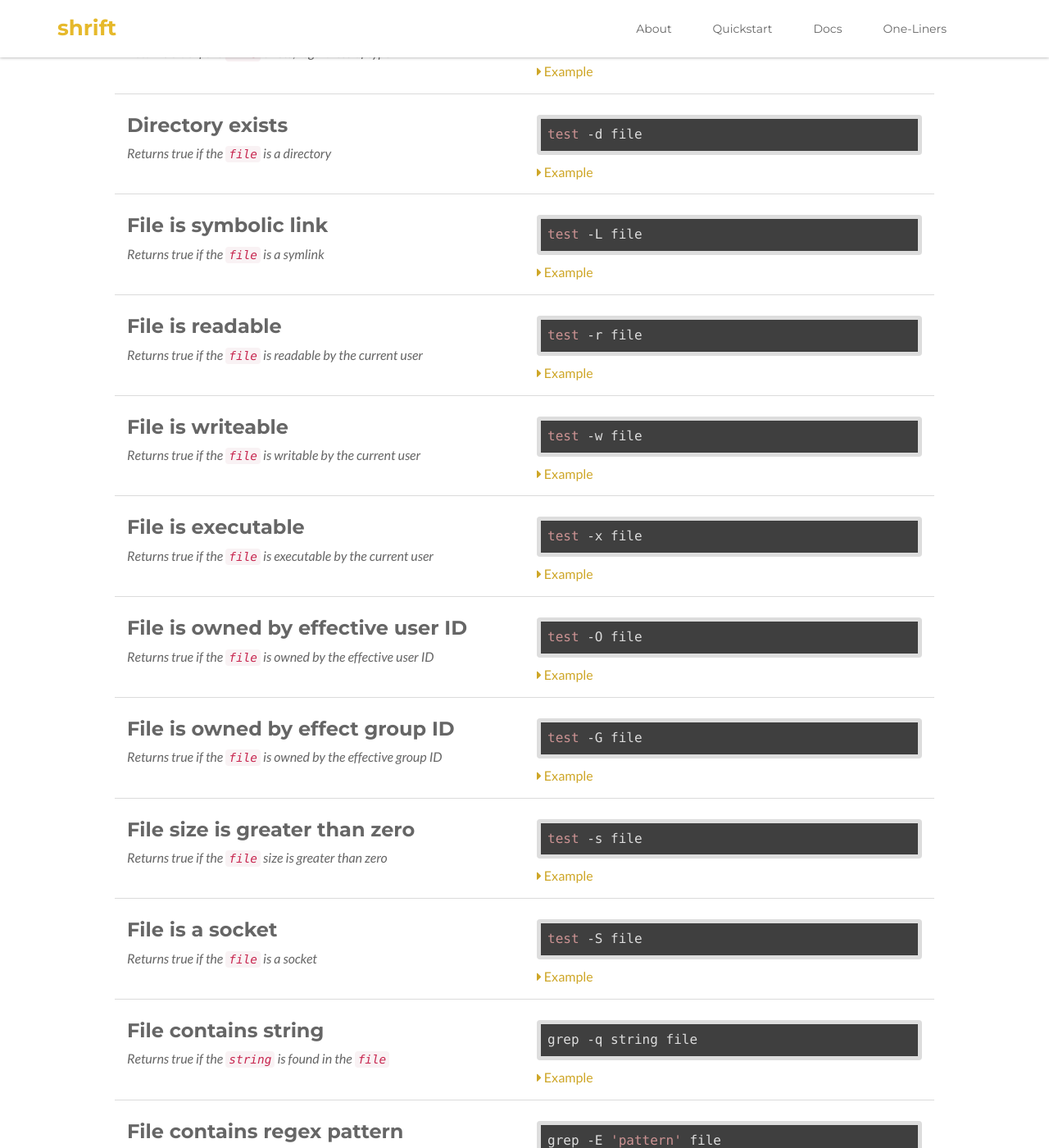
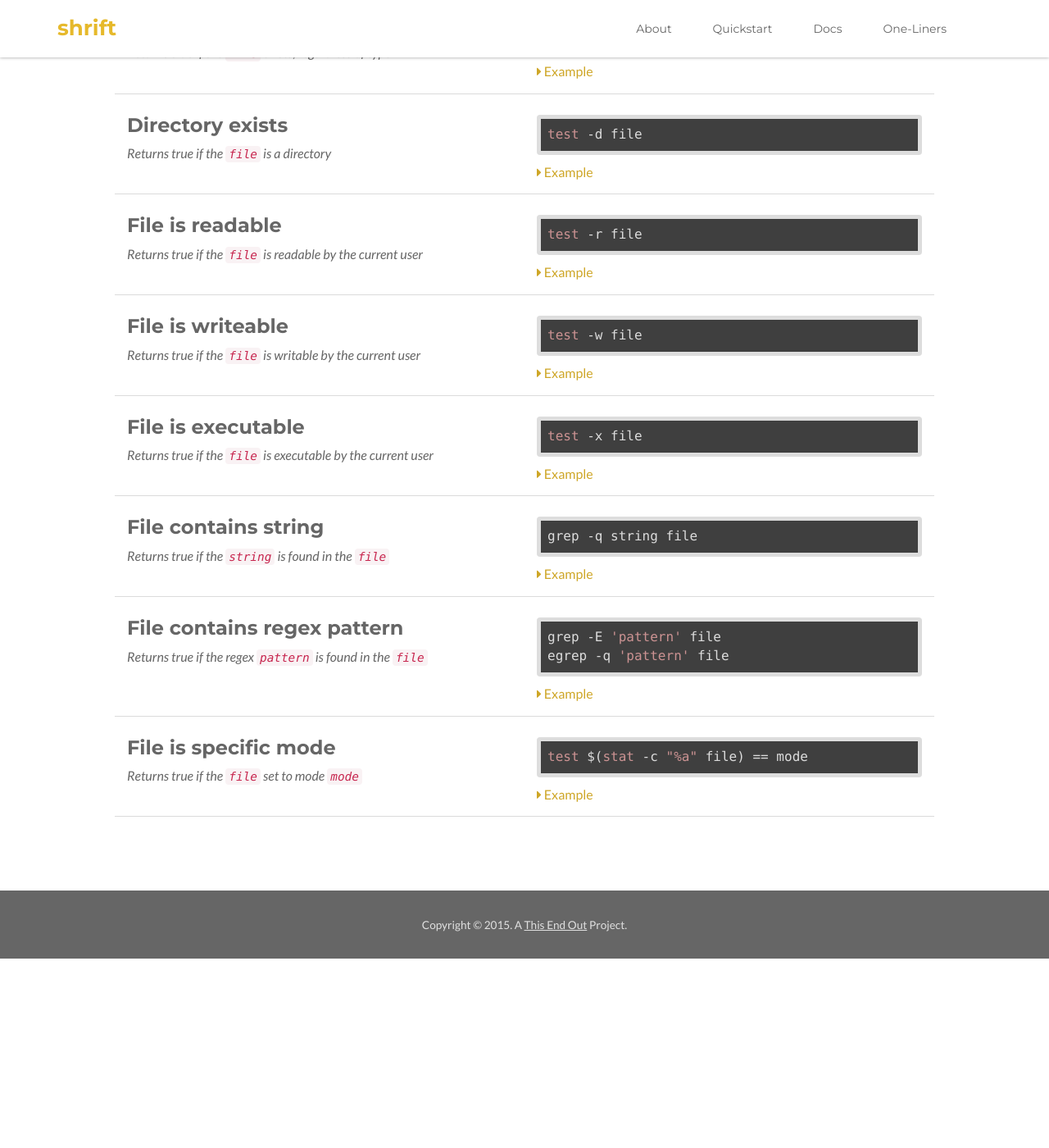
Before and after one commit to thisendout/shrift, a Jekyll site: the page built from index.html, in a window 1280 px wide and 1400 px high, scrolled down 2714 px. Shown: the whole window at 82% size. Built offline with Jekyll 4.4.1, drawn with Linux system fonts in a browser that asks for light colours; after the commit the page ends 3883 px from its top, so only the background shows below that.

Commit message:
Trimming down one-liners

```diff
--- a/_data/oneliners.yaml
+++ b/_data/oneliners.yaml
@@ -7,11 +7,6 @@
   description: Returns true if the <code>file</code> is a directory
   content: test -d file
   example: test -d /etc
-
-- title: File is symbolic link
-  description: Returns true if the <code>file</code> is a symlink
-  content: test -L file
-  example: test -L /usr/local/bin/shrift
 
 - title: File is readable
   description: Returns true if the <code>file</code> is readable by the current user
@@ -26,27 +21,7 @@
 - title: File is executable
   description: Returns true if the <code>file</code> is executable by the current user
   content: test -x file
-  example: test -x /usr/local/bin/shrift
-
-- title: File is owned by effective user ID
-  description: Returns true if the <code>file</code> is owned by the effective user ID
-  content: test -O file
-  example: test -O /etc/passwd
-
-- title: File is owned by effect group ID
-  description: Returns true if the <code>file</code> is owned by the effective group ID
-  content: test -G file
-  example: test -G /etc/passwd
-
-- title: File size is greater than zero
-  description: Returns true if the <code>file</code> size is greater than zero
-  content: test -s file
-  example: test -s /etc/passwd
-
-- title: File is a socket
-  description: Returns true if the <code>file</code> is a socket
-  content: test -S file
-  example: test -S /var/run/mysql.sock
+  example: test -x /bin/bash
 
 - title: File contains string
   description: Returns true if the <code>string</code> is found in the <code>file</code>
@@ -58,7 +33,7 @@
   content: |
     grep -E 'pattern' file
     egrep -q 'pattern' file
-  example: egrep -q '^root:\*' /etc/passwd
+  example: egrep -q '^root:' /etc/passwd
 
 - title: File is specific mode
   description: Returns true if the <code>file</code> set to mode <code>mode</code>
```
